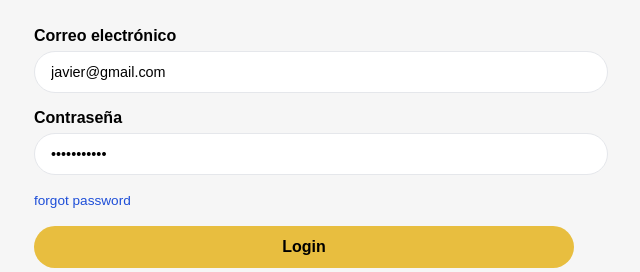
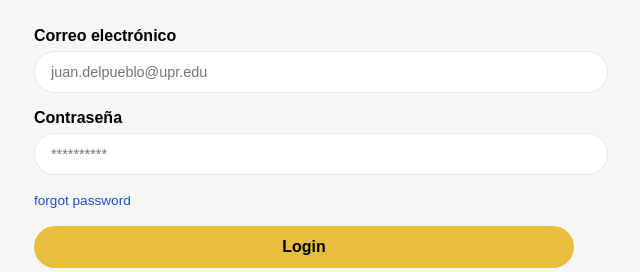
Before and after one commit to Ddeclet/Software_project, a Flask app: page / in a window 1280 px wide. Shown: the part 404-676 px from the top of the page, without its empty margins (336-976 px from the left). Run offline with Flask 3, Linux system fonts and the light colour scheme; some libraries are stand-ins or nearby versions.

Commit message:
Arreglo de los nombre y contraseñas de las cuentas

```diff
--- a/app.py
+++ b/app.py
@@ -52,21 +52,21 @@ OFFICE_HOURS = {
 
 # Credenciales de prueba
 USERS = {
-    "javier@gmail.com": {
+    "juan.delpueblo@upr.edu": {
         "password": "usuario1234",
         "role": "user"
     },
 
-    "javierAdmin@gmail.com": {
-        "password": "admin1234",
+    "super.admin@upr.edu": {
+        "password": "superAdmin789",
         "role": "superadmin"
     },
 
-    "javierSub@gmail.com": {
-        "password": "subadmin1234",
+    "sub.admin@upr.edu": {
+        "password": "subAdmin789",
         "role": "subadmin"
     },
-    "javierProf@gmail.com": {
+    "luis.colon19@upr.edu": {
         "password": "profesor1234",
         "role": "profesores"
     }
--- a/templates/login.html
+++ b/templates/login.html
@@ -35,13 +35,11 @@
 
   <label for="email">Correo electrónico</label>
 <input type="email" id="email" name="email"
-       placeholder="javier@gmail.com"
-       value="{{ email|default('javier@gmail.com') }}" required>
+       placeholder="juan.delpueblo@upr.edu" required>
 
   <label for="password">Contraseña</label>
 <input type="password" id="password" name="password"
-       placeholder="**********"
-       value="usuario1234" required>
+       placeholder="**********" required>
 
   <a href="#" class="forgot-link">forgot password</a>
 
```
